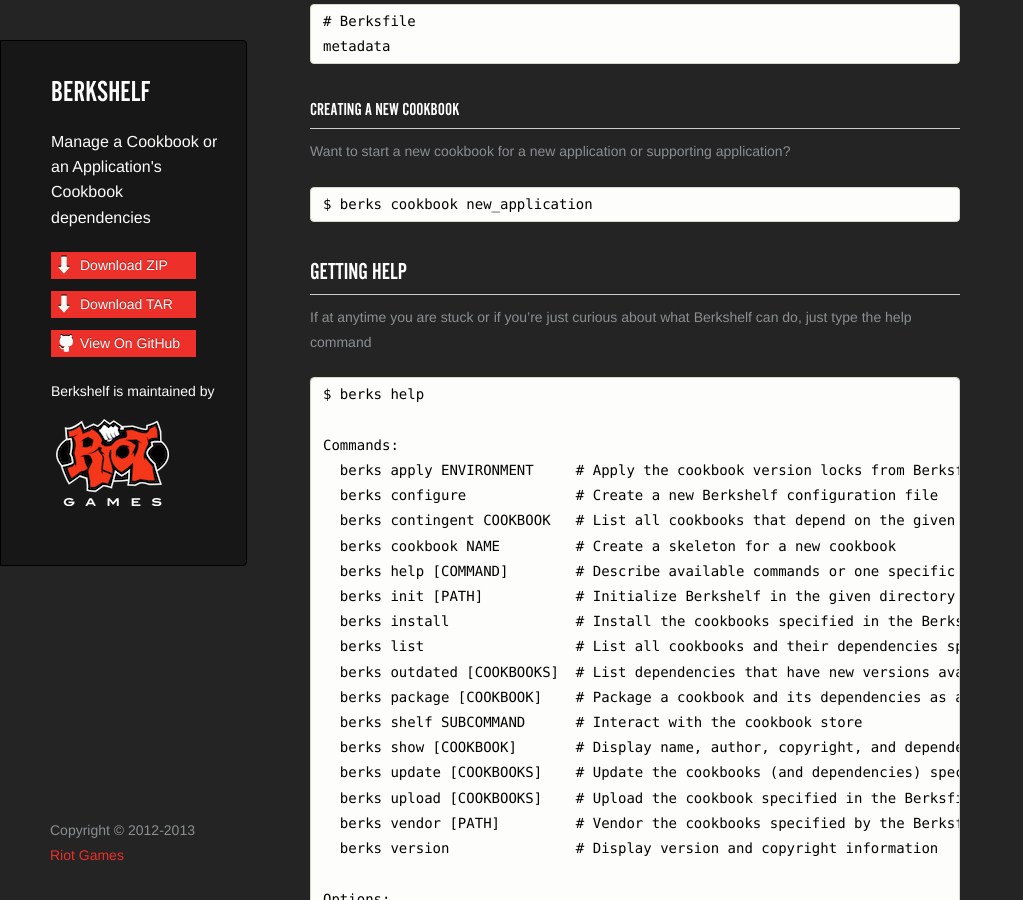
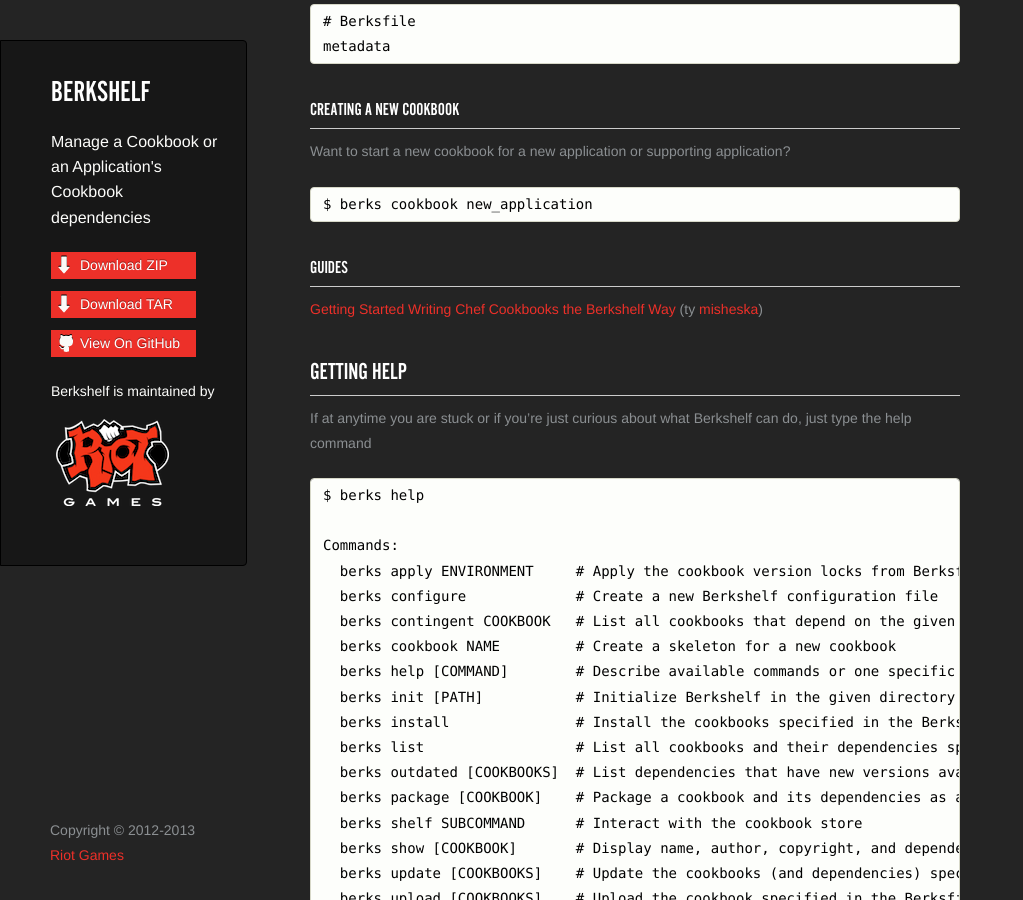
Before and after one commit to berkshelf/berkshelf, a Jekyll site: the page built from index.html, in a window 1280 px wide and 900 px high, scrolled down 1011 px. Shown: the whole window, without its empty margins (0-1023 px from the left). Built offline with Jekyll 4.4.1, drawn with Linux system fonts in a browser that asks for light colours.

Commit message:
Add micheska's guide

```diff
--- a/_includes/index.md
+++ b/_includes/index.md
@@ -40,6 +40,11 @@ Note how the Berksfile in this case tells Berkshelf to read the cookbook's metad
 Want to start a new cookbook for a new application or supporting application?
 
     $ berks cookbook new_application
+
+### Guides
+
+[Getting Started Writing Chef Cookbooks the Berkshelf Way](http://misheska.com/blog/2013/06/16/getting-started-writing-chef-cookbooks-the-berkshelf-way/)
+(ty [misheska](https://github.com/misheska))
 
 ## Getting Help
 
```
